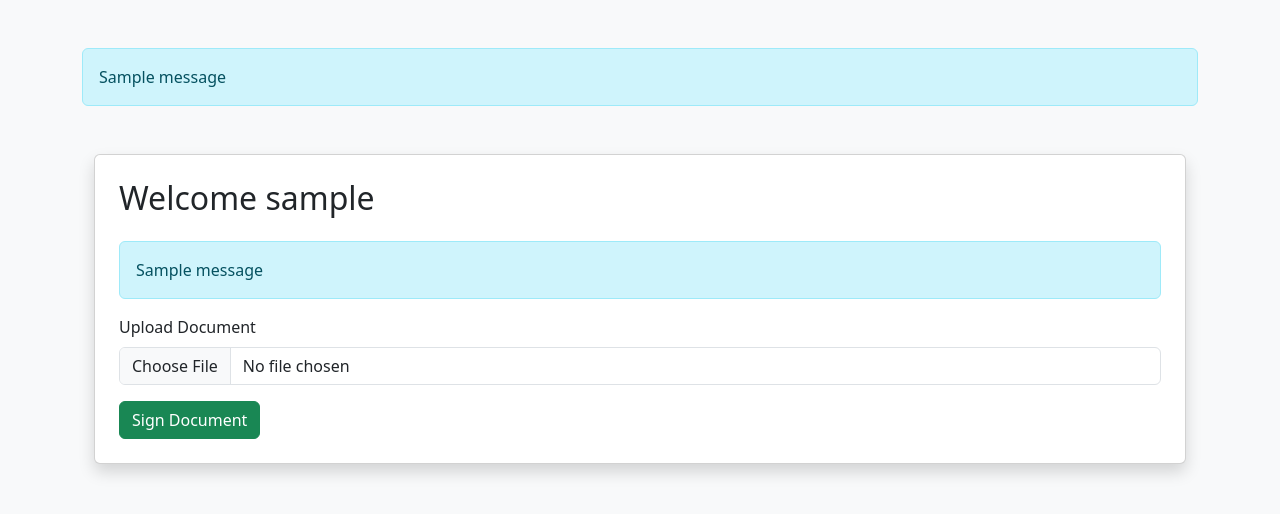
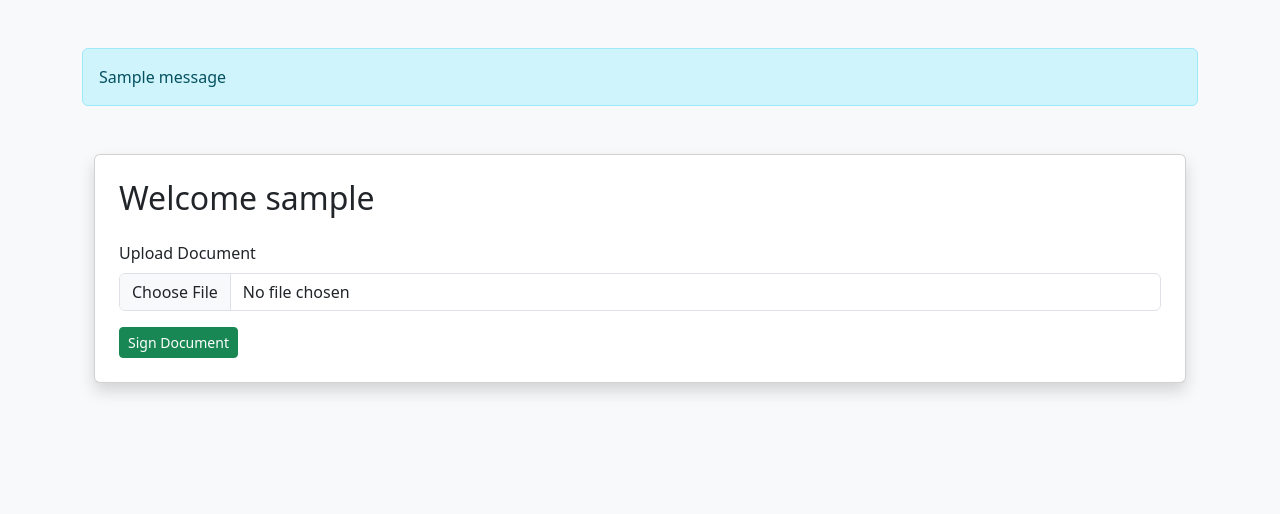
Before and after one commit to St-thomas-Aquinas/DocummentSignature, a Flask app: page /dashboard in a window 1280 px wide. Shown: the part 56-570 px from the top of the page. Run offline with Flask 3, Linux system fonts and the light colour scheme; the visitor is signed in with stand-in values (Sample User, id 1); one stand-in notice (Sample message) is shown; some libraries are stand-ins or nearby versions.

Commit message:
Update dashboard.html

```diff
--- a/templates/dashboard.html
+++ b/templates/dashboard.html
@@ -9,22 +9,6 @@
         <h2 class="mb-4">
             Welcome {{ session.username }}
         </h2>
-
-        <!-- FLASH MESSAGES -->
-
-        {% with messages = get_flashed_messages() %}
-            {% if messages %}
-
-                {% for message in messages %}
-
-                    <div class="alert alert-info">
-                        {{ message }}
-                    </div>
-
-                {% endfor %}
-
-            {% endif %}
-        {% endwith %}
 
         <!-- SIGN FORM -->
 
@@ -47,7 +31,7 @@
 
             <button
                 type="submit"
-                class="btn btn-success"
+                class="btn btn-success btn-sm"
             >
                 Sign Document
             </button>
@@ -61,9 +45,7 @@
             <hr>
 
             <div class="alert alert-success mt-3">
-
-                 Document signed successfully
-
+                ✅ Document signed successfully
             </div>
 
             <a
```
